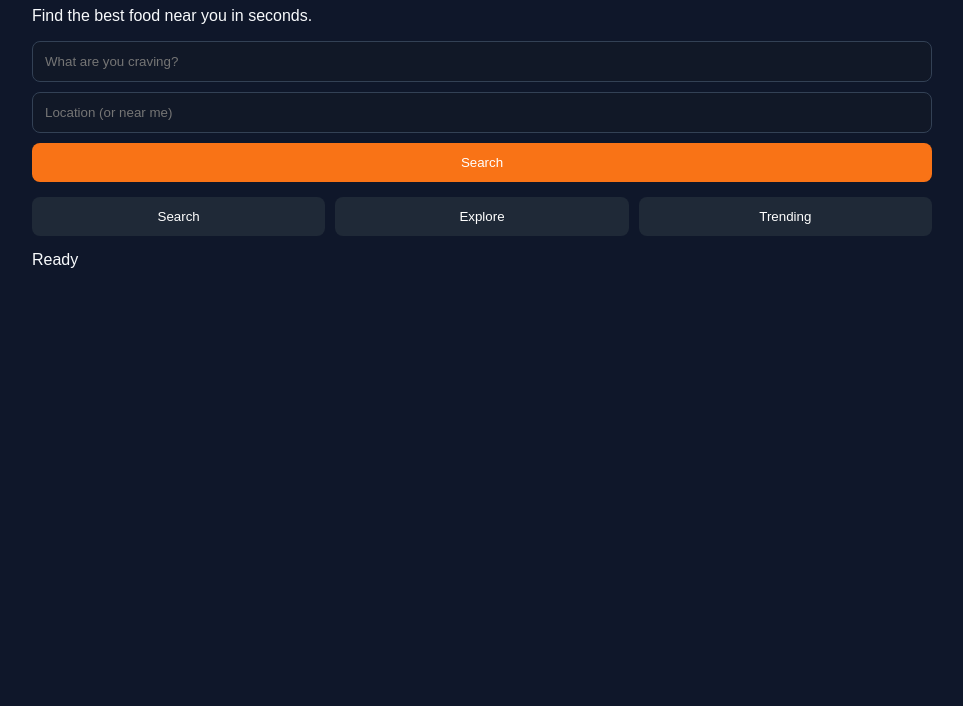
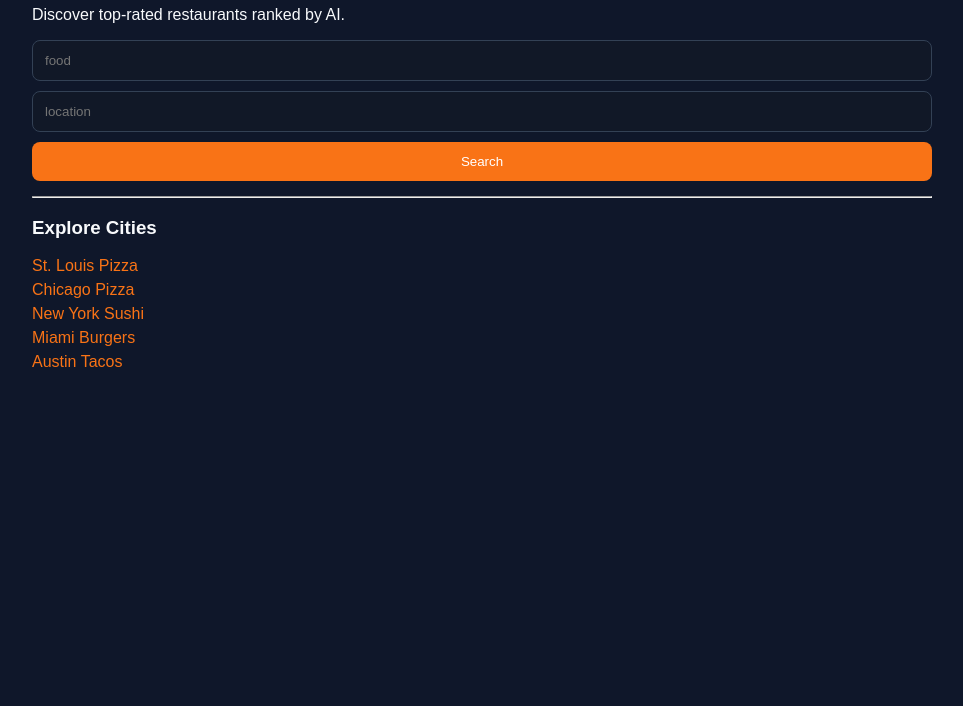
Before and after one commit to Readeasy30/restaurantaibot.com, a website: page index.html in a window 1280 px wide. Shown: the part 94-800 px from the top of the page, without its empty margins (158-1121 px from the left). Drawn offline with Linux system fonts and the light colour scheme; files whose address does not match are found by name.

Commit message:
Update HTML structure and content for SEO

```diff
--- a/index.html
+++ b/index.html
@@ -4,34 +4,55 @@
   <meta charset="UTF-8" />
   <meta name="viewport" content="width=device-width, initial-scale=1.0"/>
 
-  <title>Restaurant AI Finder | Best Food Near You</title>
+  <title>Best Food Near You | Restaurant AI Finder</title>
 
-  <meta name="description" content="Find the best restaurants near you. AI-ranked food results, trending places, and local favorites." />
+  <meta name="description" content="Find the best restaurants near you. AI-ranked food results by city and cuisine." />
+  <meta name="robots" content="index, follow" />
 
   <link rel="stylesheet" href="/css/style.css"/>
+
+  <style>
+    .links a {
+      color: #f97316;
+      text-decoration: none;
+      display: block;
+      margin: 6px 0;
+    }
+    .links a:hover {
+      text-decoration: underline;
+    }
+  </style>
 </head>
 
 <body>
 
   <div class="app">
 
-    <h1>🍽️ Restaurant AI Finder</h1>
-    <p>Find the best food near you in seconds.</p>
+    <h1 id="pageTitle">Best Food Near You</h1>
+    <p id="pageDesc">Discover top-rated restaurants ranked by AI.</p>
 
     <div class="search-box">
-      <input id="food" placeholder="What are you craving?" />
-      <input id="location" placeholder="Location (or near me)" />
+      <input id="food" placeholder="food" />
+      <input id="location" placeholder="location" />
       <button onclick="findFood()">Search</button>
     </div>
 
-    <div class="mode-bar" id="modeBar"></div>
+    <div id="results"></div>
 
-    <div id="statusBar"></div>
+    <hr />
 
-    <div id="results"></div>
+    <h3>Explore Cities</h3>
+    <div class="links">
+      <a href="/st-louis-pizza.html">St. Louis Pizza</a>
+      <a href="/chicago-pizza.html">Chicago Pizza</a>
+      <a href="/new-york-sushi.html">New York Sushi</a>
+      <a href="/miami-burger.html">Miami Burgers</a>
+      <a href="/austin-tacos.html">Austin Tacos</a>
+    </div>
 
   </div>
 
   <script src="/js/app.js"></script>
+
 </body>
 </html>
```
